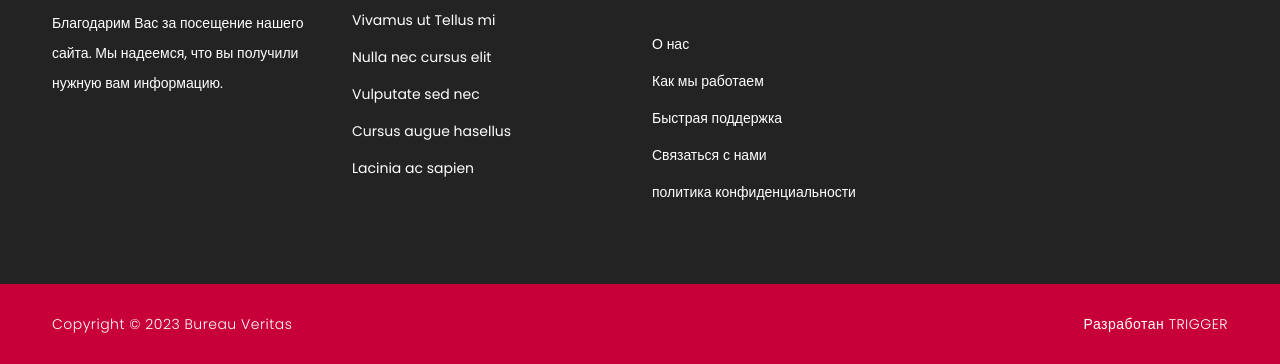
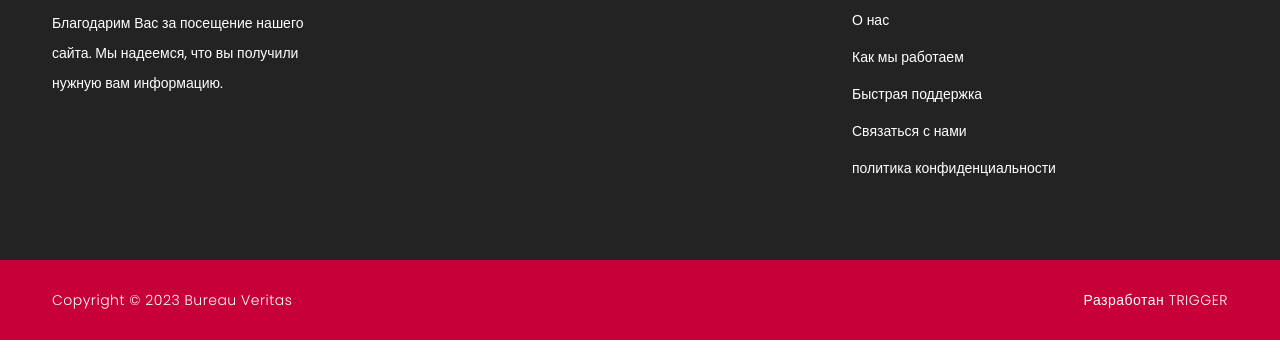
Before and after one commit to Omonjon-077/bvTashkent, a plain HTML site: page index.html in a window 1280 px wide. Shown: the part 6514-6878 px from the top of the page. After the commit the page ends 6854 px from the top, so only its background shows below. Drawn offline with nearby package versions, Linux system fonts and the light colour scheme.

Commit message:
Footer bags fixed

```diff
--- a/index.html
+++ b/index.html
@@ -1017,7 +1017,7 @@
 <!-- Footer Starts Here -->
 <footer>
     <div class="container">
-        <div class="row">
+        <div class="row justify-content-between d-flex">
             <div class="col-md-3 footer-item">
                 <h4>BUREAU VERITAS</h4>
                 <p>Благодарим Вас за посещение нашего сайта. Мы надеемся, что вы получили нужную вам информацию.</p>
@@ -1029,7 +1029,7 @@
                     <li><a href="#"><i class="fa fa-behance"></i></a></li>
                 </ul>
             </div>
-            <div class="col-md-3 footer-item">
+            <div class="col-md-3 footer-item d-none">
                 <h4>Полезные ссылки</h4>
                 <ul class="menu-list">
                     <li><a href="#">Vivamus ut Tellus mi</a></li>
@@ -1039,7 +1039,7 @@
                     <li><a href="#">Lacinia ac sapien</a></li>
                 </ul>
             </div>
-            <div class="col-md-3 footer-item">
+            <div class="col-md-4 footer-item">
                 <h4>Дополнительные страницы</h4>
                 <ul class="menu-list">
                     <li><a href="#about">О нас</a></li>
```
